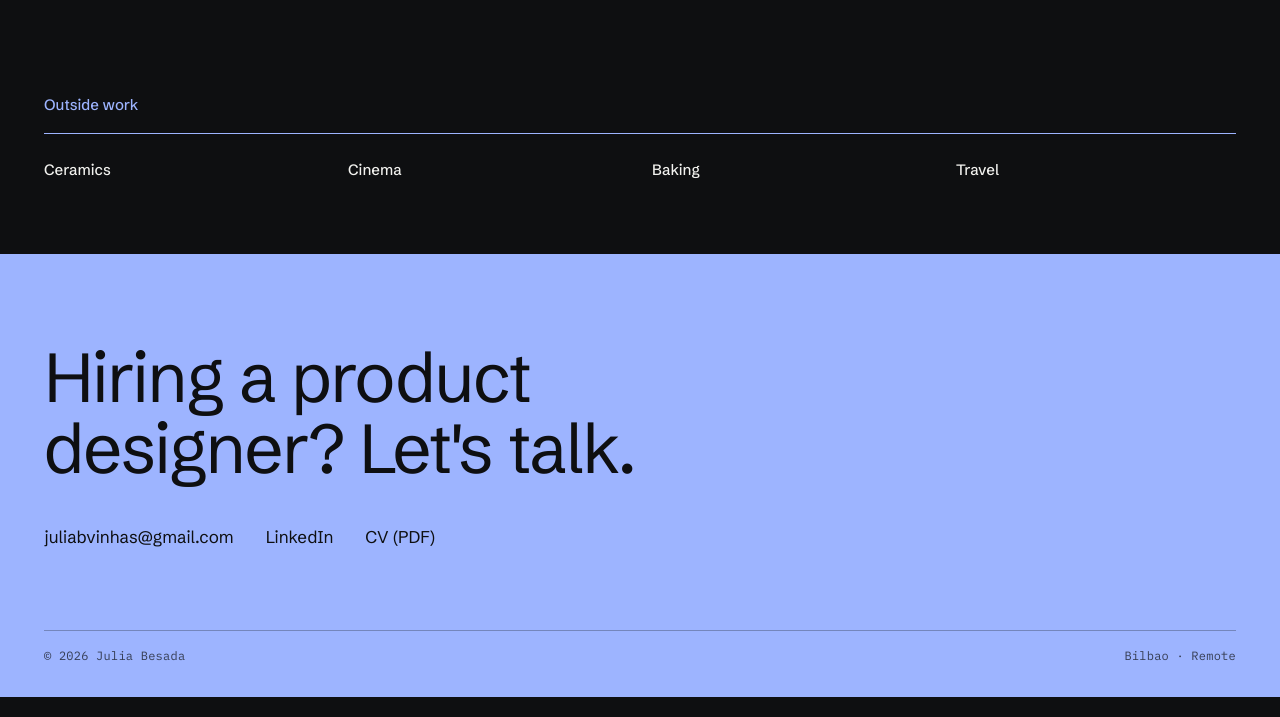
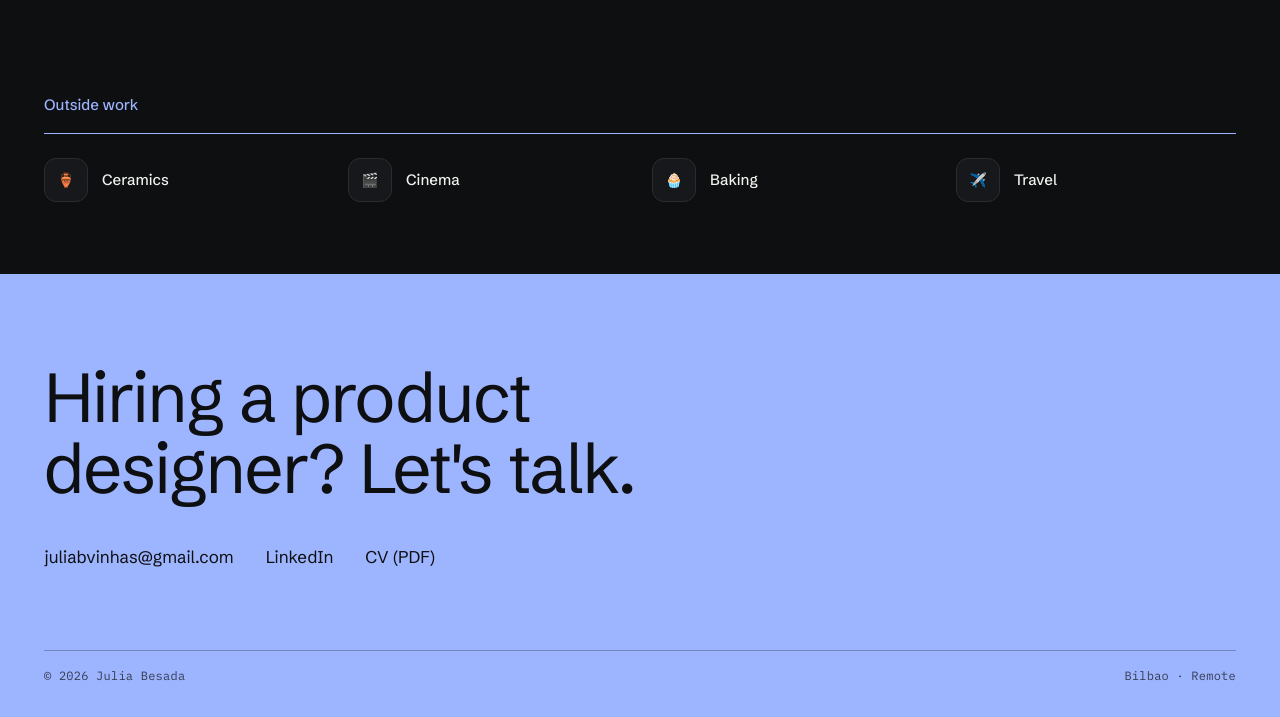
Before and after one commit to juliabvinhas/juliabvinhas.github.io, a plain HTML site: page index.html in a window 1280 px wide. Shown: the part 4447-5164 px from the top of the page. Drawn offline with Linux system fonts and the light colour scheme.

Commit message:
Añadir emojis a Fuera del trabajo
Co-Authored-By: Claude Opus 5.5 <noreply@anthropic.com>
Claude-Session: https://claude.ai/code/session_013bVn4GfLUuDtnB5QCwPto4

```diff
--- a/index.html
+++ b/index.html
@@ -304,6 +304,7 @@ footer.contact .links{grid-column:1/-1;display:flex;gap:12px 32px;flex-wrap:wrap
 .arc-l{display:flex;gap:10px;align-items:baseline;font:500 12px var(--mono);color:var(--accent);letter-spacing:.04em;text-transform:uppercase}.arc-l em{font-style:normal;color:var(--muted)}
 .work-info h3{font-size:clamp(28px,3.2vw,44px)!important;letter-spacing:-.025em;text-wrap:balance}
 .work-info .kpis b{color:var(--accent);font-weight:500}
+.off li.off-i{display:flex;align-items:center;gap:14px}.off-e{display:grid;place-items:center;width:44px;height:44px;border-radius:12px;background:var(--surface);border:1px solid var(--line);font-size:22px;line-height:1;flex:none}
 .kpi-rows{display:grid;border-top:1px solid var(--line);max-width:820px}
 .kpi-rows div{display:grid;grid-template-columns:190px 110px minmax(0,1fr);gap:24px;align-items:baseline;padding-block:16px;border-bottom:1px solid var(--line)}.kpi-rows span{font-weight:500}.kpi-rows em{font:400 28px/1 var(--sans);font-style:normal;color:var(--accent);letter-spacing:-.02em;white-space:nowrap}@media (max-width:600px){.kpi-rows div{grid-template-columns:1fr;gap:4px}}
 .kpi-rows b{font-weight:400;color:var(--muted)}
@@ -586,10 +587,10 @@ ul.clean li::before,ul.bul li::before{content:"◇";position:absolute;left:0;top
   <section class="wrap block offs" id="fuera">
     <div class="sec-head"><h2 data-i18n="offTitle"></h2></div>
     <ul class="off">
-      <li><strong data-i18n="off1"></strong></li>
-      <li><strong data-i18n="off2"></strong></li>
-      <li><strong data-i18n="off3"></strong></li>
-      <li><strong data-i18n="off4"></strong></li>
+      <li class="off-i"><span class="off-e" aria-hidden="true">🏺</span><strong data-i18n="off1"></strong></li>
+      <li class="off-i"><span class="off-e" aria-hidden="true">🎬</span><strong data-i18n="off2"></strong></li>
+      <li class="off-i"><span class="off-e" aria-hidden="true">🧁</span><strong data-i18n="off3"></strong></li>
+      <li class="off-i"><span class="off-e" aria-hidden="true">✈️</span><strong data-i18n="off4"></strong></li>
     </ul>
   </section>
 </main>
```
